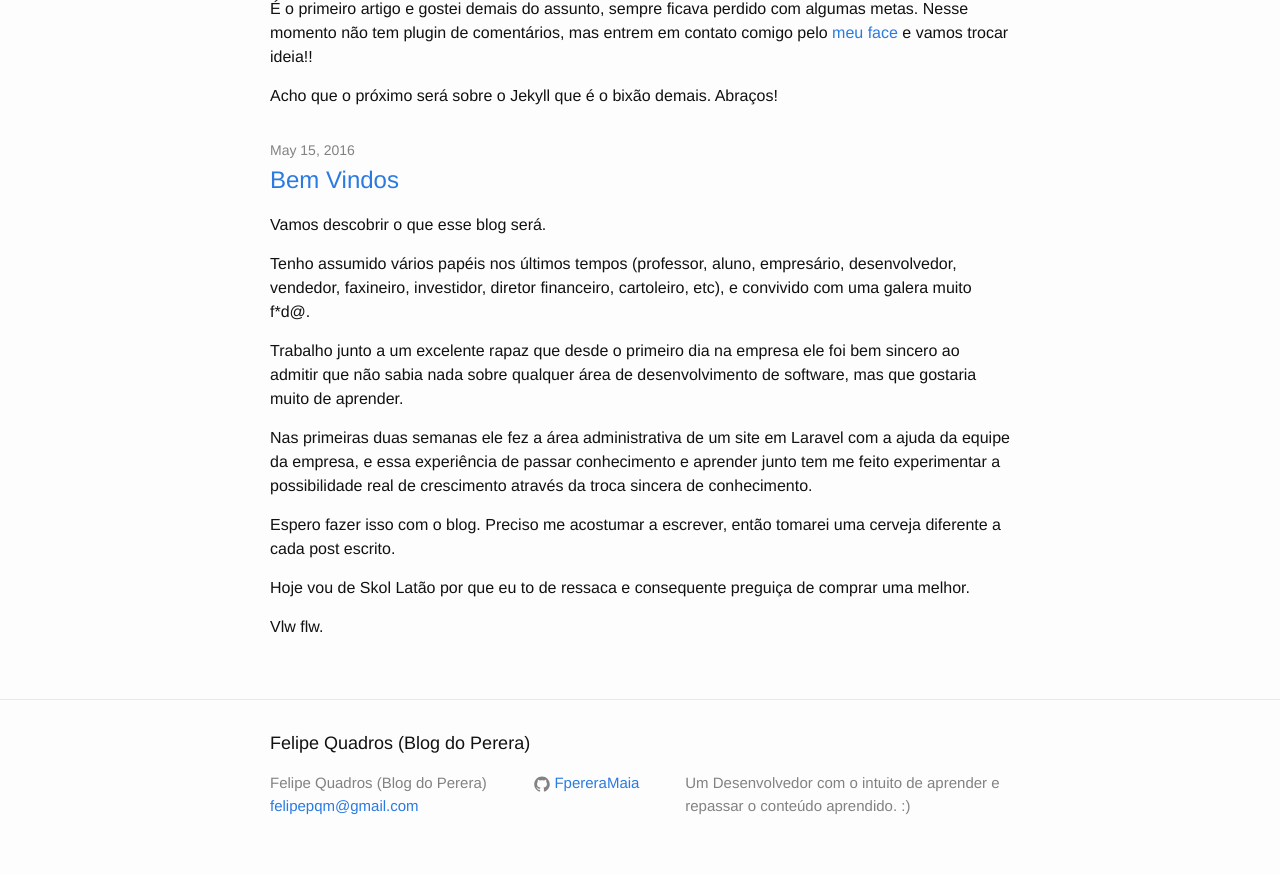
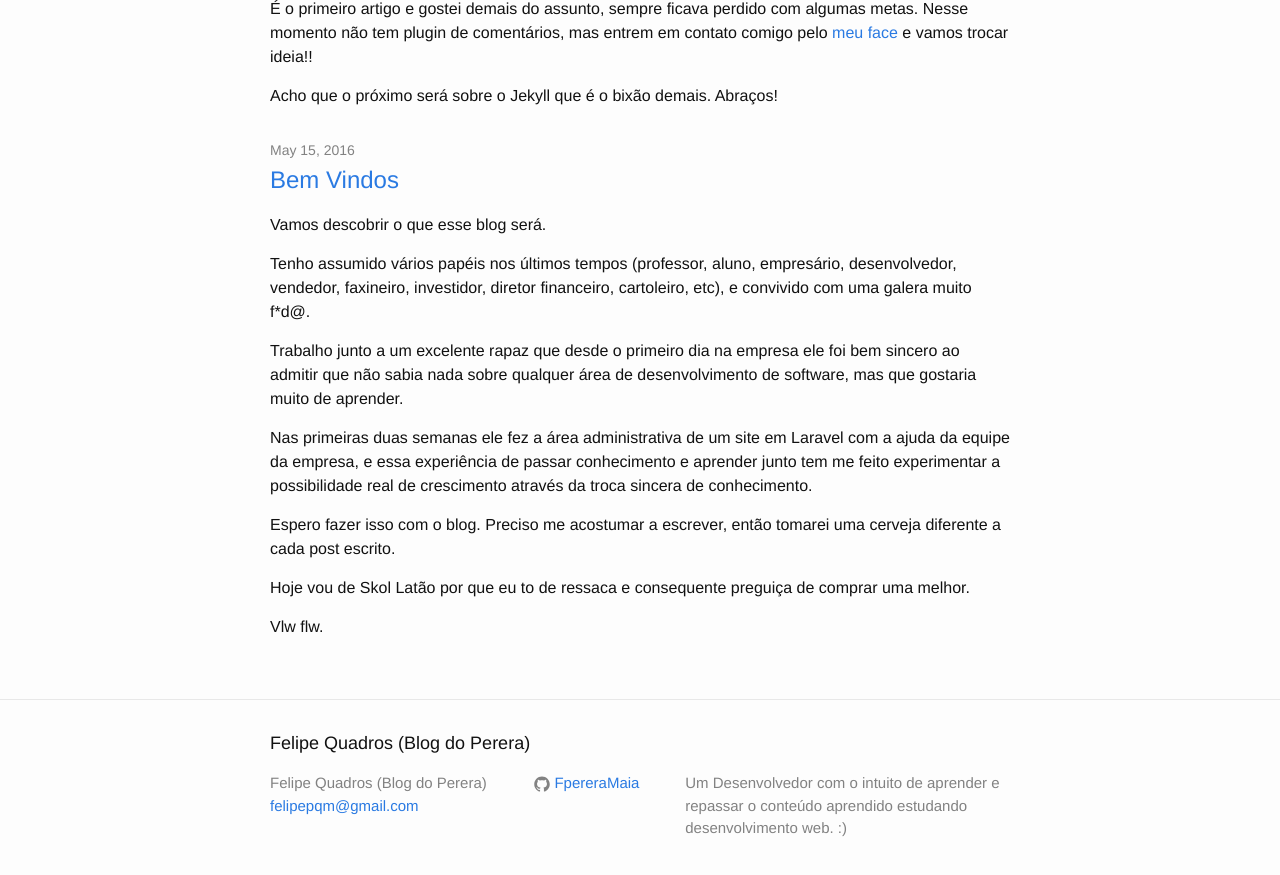
Before and after one commit to FpereraMaia/FpereraMaia.github.io, a Jekyll site: the page built from index.html, in a window 1280 px wide and 900 px high, scrolled down 2939 px. Shown: the top 875 px of the window. Built offline with Jekyll 4.4.1, drawn with Linux system fonts in a browser that asks for light colours.

```diff
--- a/_config.yml
+++ b/_config.yml
@@ -9,7 +9,7 @@
 title: Felipe Quadros (Blog do Perera)
 email: felipepqm@gmail.com
 description: > # this means to ignore newlines until "baseurl:"
-  Um Desenvolvedor com o intuito de aprender e repassar o conteúdo aprendido. :)
+  Um Desenvolvedor com o intuito de aprender e repassar o conteúdo aprendido estudando desenvolvimento web. :)
 baseurl: "" # the subpath of your site, e.g. /blog
 url: "http://felipequadros.com" # the base hostname & protocol for your site
 # twitter_username: jekyllrb
--- a/_includes/head.html
+++ b/_includes/head.html
@@ -4,7 +4,7 @@
   <meta name="viewport" content="width=device-width, initial-scale=1">
 
   <title>{% if page.title %}{{ page.title | escape }}{% else %}{{ site.title | escape }}{% endif %}</title>
-  <meta name="description" content="{% if page.excerpt %}{{ page.excerpt | strip_html | strip_newlines | truncate: 79 }}{% else %}{{ site.description }}{% endif %}">
+  <meta name="description" content="{% if page.excerpt %}{{ page.excerpt | strip_html | strip_newlines | truncate: 160 }}{% else %}{{ site.description }}{% endif %}">
   <meta name="keywords" content="{% if page.keywords %}{{ page.keywords }}{% else %}Blog, tecnologia, front-end, Perera, html, server, programação, desenvolvedor {% endif %}">
   <meta name="author" content="{% if page.autor %}{{ site.data.autores[page.autor].nome }}{% else %}Perera{% endif %}">
 
```
Also changed, not shown: 4 other files.
